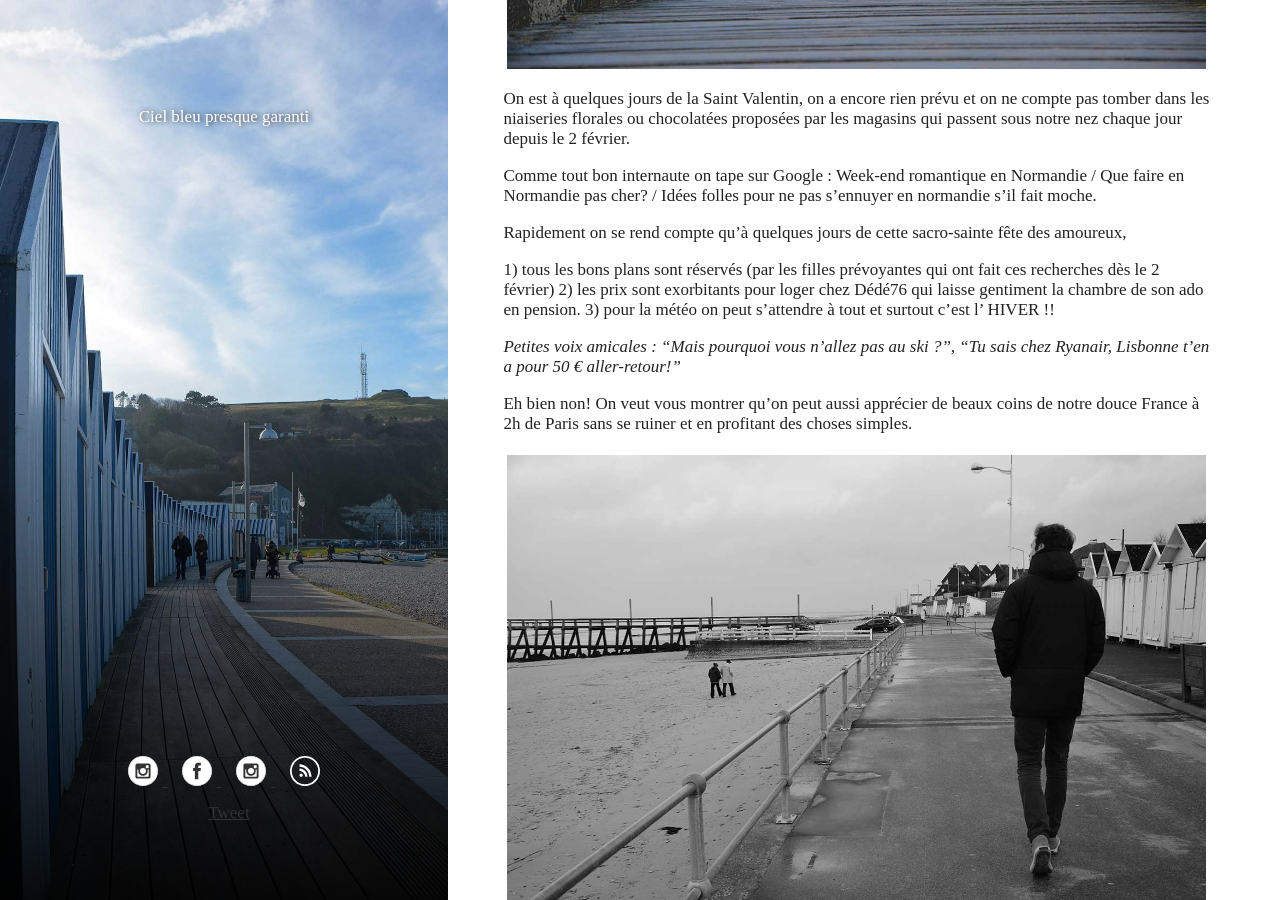
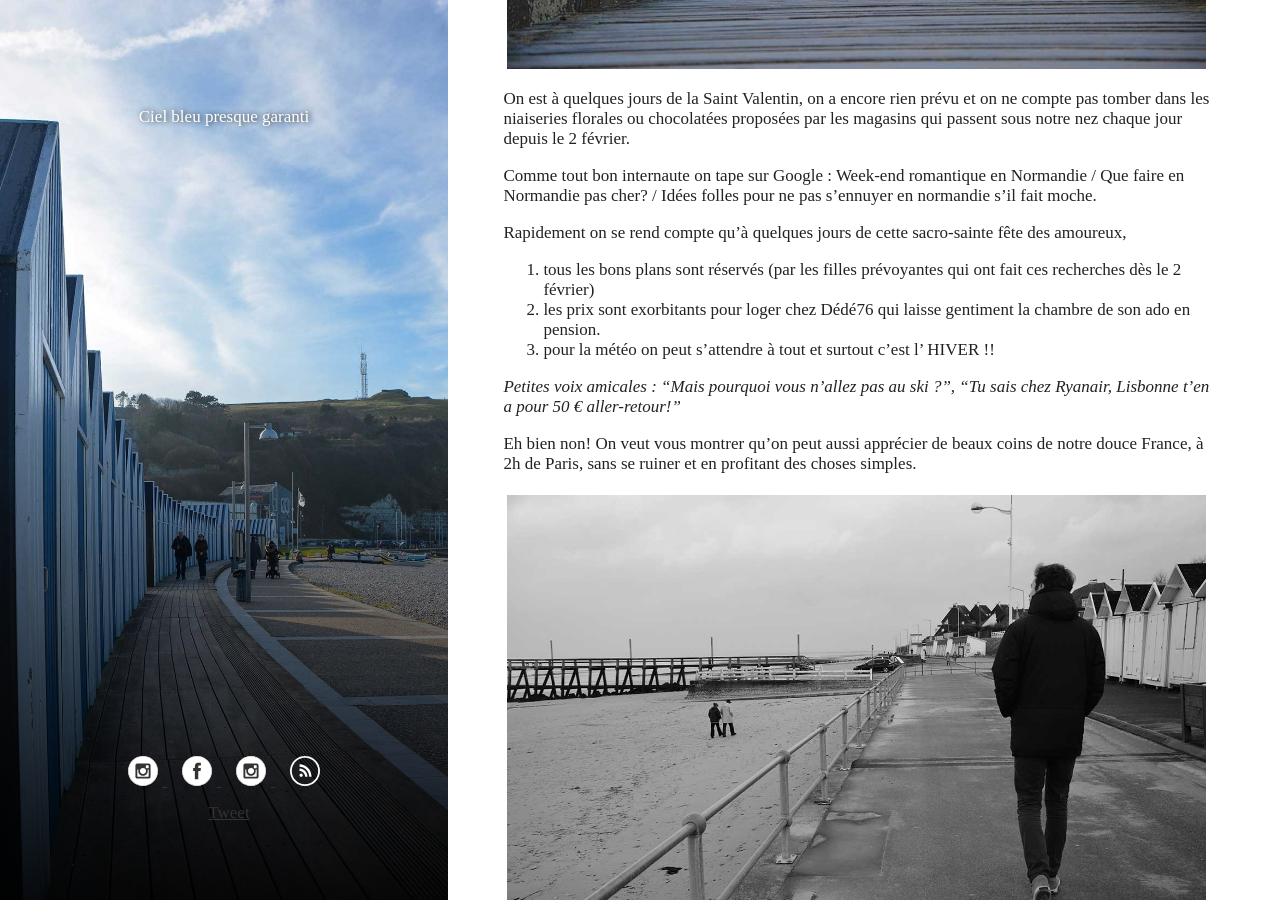
Before and after one commit to FlorentD/cairatuverras.github.io, a Jekyll site: the page built from _posts/2017-02-14-week-end-normandie_1.md, in a window 1280 px wide and 900 px high, scrolled down 846 px. Built offline with Jekyll 4.4.1, drawn with Linux system fonts in a browser that asks for light colours; comment, search, counter and statistics services are not loaded.

Commit message:
Update 2017-02-14-week-end-normandie_1.md

```diff
--- a/_posts/2017-02-14-week-end-normandie_1.md
+++ b/_posts/2017-02-14-week-end-normandie_1.md
@@ -19,13 +19,13 @@ Comme tout bon internaute on tape sur  Google : Week-end romantique en Normandie
 
 Rapidement on se rend compte qu'à quelques jours de cette sacro-sainte fête des amoureux,
 
-1) tous les bons plans sont réservés (par les filles prévoyantes qui ont fait ces recherches dès le 2 février)
-2) les prix sont exorbitants pour loger chez Dédé76 qui laisse gentiment la chambre de son ado en pension.
-3) pour la  météo on peut s'attendre à tout et surtout c'est l' HIVER !!
+1. tous les bons plans sont réservés (par les filles prévoyantes qui ont fait ces recherches dès le 2 février)
+2. les prix sont exorbitants pour loger chez Dédé76 qui laisse gentiment la chambre de son ado en pension.
+3. pour la  météo on peut s'attendre à tout et surtout c'est l' HIVER !!
 
 *Petites voix amicales : “Mais pourquoi vous n’allez pas au ski ?”,  “Tu sais chez Ryanair, Lisbonne t'en a pour 50 € aller-retour!”*
 
-Eh bien non! On veut vous montrer qu'on peut aussi apprécier de beaux coins de notre douce France à 2h de Paris sans se ruiner et en profitant des choses simples.
+Eh bien non! On veut vous montrer qu'on peut aussi apprécier de beaux coins de notre douce France, à 2h de Paris, sans se ruiner et en profitant des choses simples.
 
 
 [![railroad]({{ site.images }}/normandie_1/2_walk.jpg)]({{ site.images }}/normandie_1/2_walk.jpg)
```
